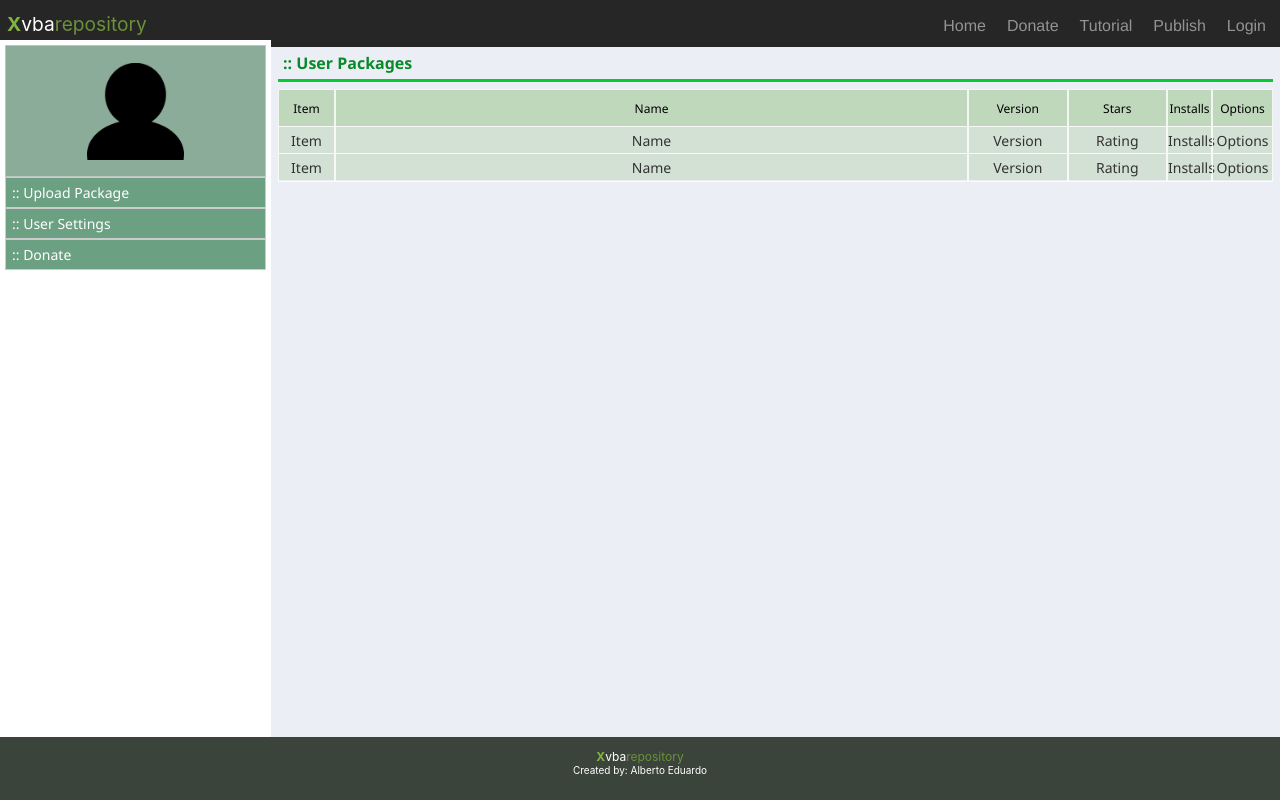
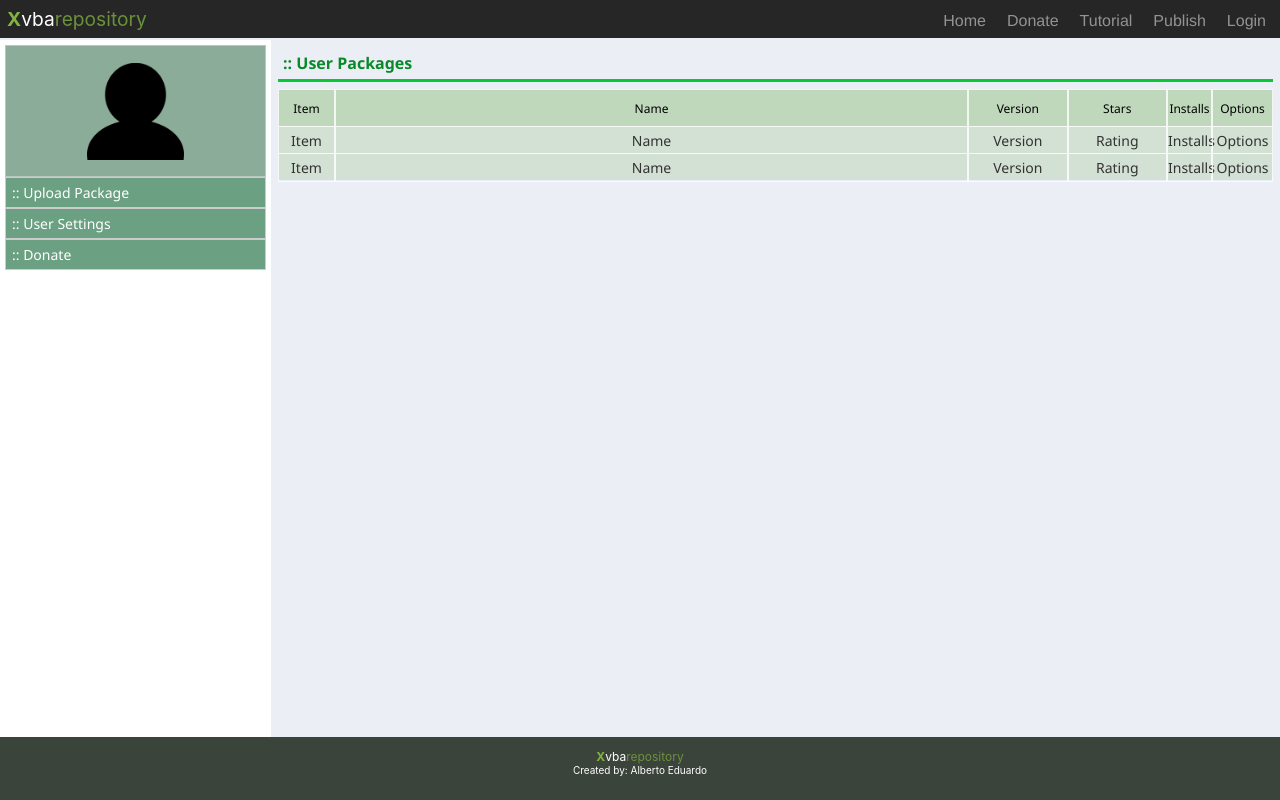
Before and after one commit to Aeraphe/xvba-repo, a React (Create React App) app: page /upload-package in a window 1280 px wide. Built offline with nearby package versions, Linux system fonts and the light colour scheme.

Commit message:
Improve Header Css

```diff
--- a/src/Template/components/Header.js
+++ b/src/Template/components/Header.js
@@ -5,8 +5,9 @@ import { Link } from 'react-router-dom';
 let isLogged;
 
 export const Header = () => {
-    isLogged = useSelector(state=>state.auth.isLogged);
+    isLogged = useSelector(state => state.auth.isLogged);
     return (
+        <div className={styles['Container']} >
             <header className={styles.header}>
                 <a href="/"><span style={{ color: '#81B441', fontWeight: 'bold' }}>X</span>vba<span style={{ color: '#6B913A' }}>repository</span></a>
                 <nav >
@@ -15,10 +16,11 @@ export const Header = () => {
                         <li><Link to="/donate">Donate</Link></li>
                         <li><Link to="/tutorial">Tutorial</Link></li>
                         <li> <Link to="/upload-package">Publish</Link></li>
-                    <li><Link to="login">{isLogged?'Logout':'Login'}</Link></li>
+                        <li><Link to="login">{isLogged ? 'Logout' : 'Login'}</Link></li>
                     </ul>
                 </nav>
             </header>
+        </div>
 
     )
 }
--- a/src/Template/components/Header.module.css
+++ b/src/Template/components/Header.module.css
@@ -1,13 +1,18 @@
-.header {
+.Container {
+  display: relative;
+  height: 100%;
+  width: 100%;
+
+}
+.header{
   display: flex;
   justify-content: space-between;
   flex-wrap: wrap;
   align-items: center;
-  height: 33px;
   background-color: #262626;
   padding: 7px;
+
 }
-
 .header  a{
     color: #ffff;
 }
```
Lines whose indentation alone changed are shown as unchanged.
